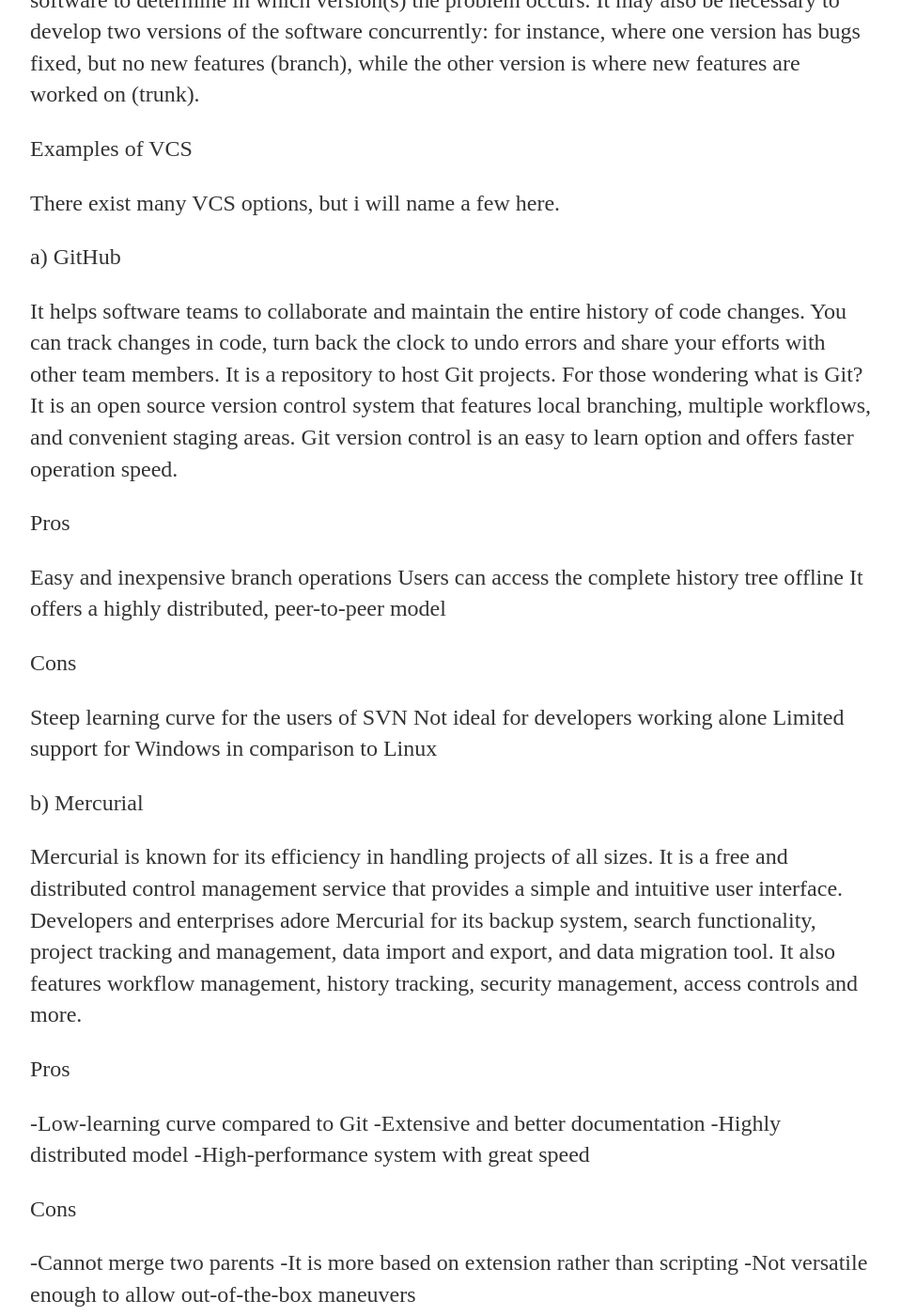
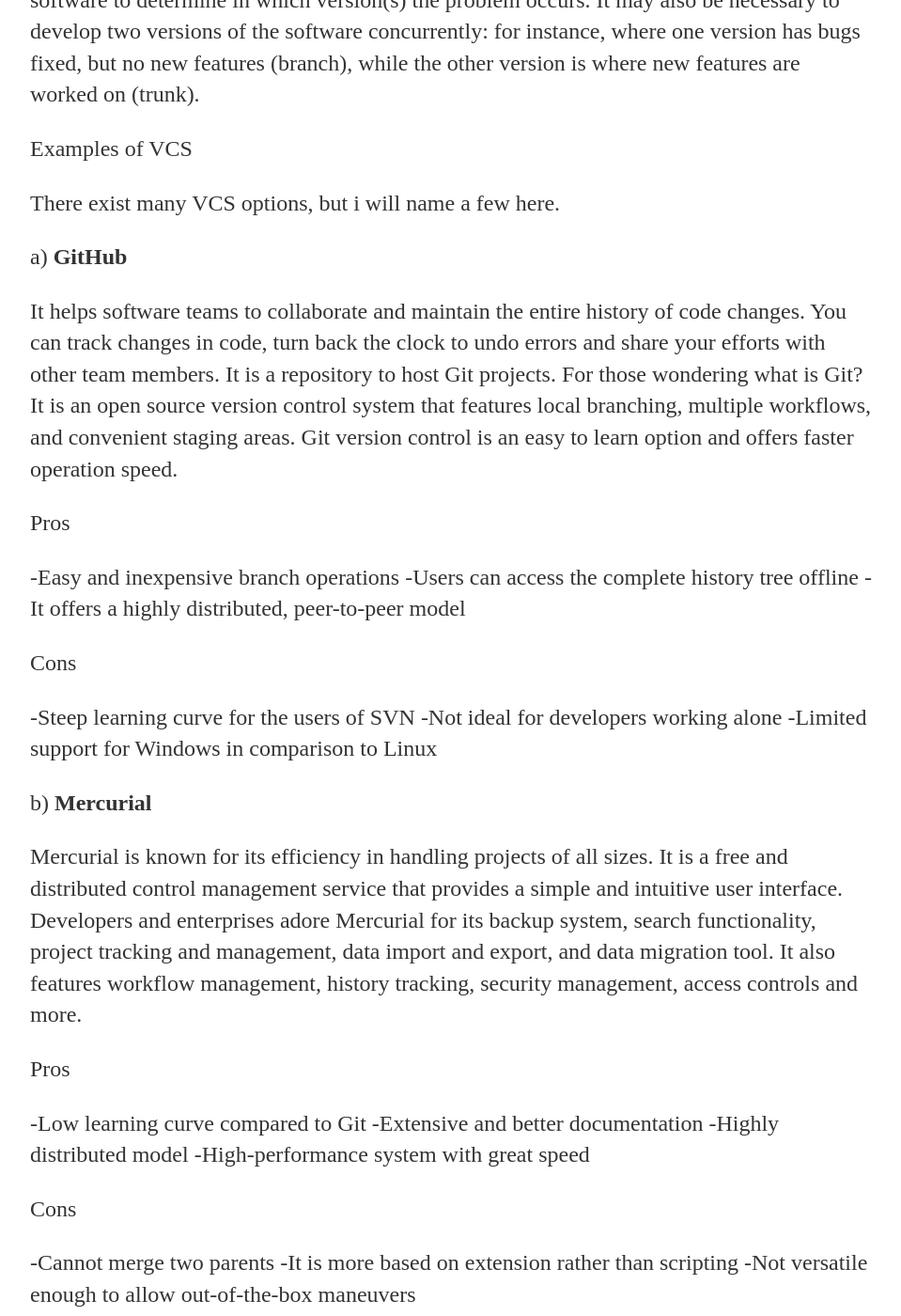
Before and after one commit to TatianaNsei/TatianaNsei.github.io, a Jekyll site: the page built from _posts/2020-04-09-Version-Control.md, in a window 1280 px wide and 1400 px high, scrolled down 1332 px. Shown: the whole window at 94% size, without its empty margins (160-1119 px from the left). Built offline with Jekyll 4.4.1, drawn with Linux system fonts in a browser that asks for light colours; some of the changed text lies outside the part shown.

```diff
--- a/_posts/2020-04-09-Version-Control.md
+++ b/_posts/2020-04-09-Version-Control.md
@@ -27,31 +27,31 @@ If you are a graphic or web designer and want to keep every version of an image
 
   There exist many VCS options, but i will name a few here.
 
-a) GitHub
+a) <strong>GitHub </strong>
 
 It helps software teams to collaborate and maintain the entire history of code changes. You can track changes in code, turn back the clock to undo errors and share your efforts with other team members.
 It is a repository to host Git projects. For those wondering what is Git? It is an open source version control system that features local branching, multiple workflows, and convenient staging areas. Git version control is an easy to learn option and offers faster operation speed.
 
  Pros
 
-Easy and inexpensive branch operations
-Users can access the complete history tree offline
-It offers a highly distributed, peer-to-peer model
+-Easy and inexpensive branch operations
+-Users can access the complete history tree offline
+-It offers a highly distributed, peer-to-peer model
 
 Cons
 
-Steep learning curve for the users of SVN
-Not ideal for developers working alone
-Limited support for Windows in comparison to Linux
+-Steep learning curve for the users of SVN
+-Not ideal for developers working alone
+-Limited support for Windows in comparison to Linux
 
-b) Mercurial
+b) <strong>Mercurial </strong>
 
 Mercurial is known for its efficiency in handling projects of all sizes. It is a free and distributed control management service that provides a simple and intuitive user interface.
 Developers and enterprises adore Mercurial for its backup system, search functionality, project tracking and management, data import and export, and data migration tool. It also features workflow management, history tracking, security management, access controls and more.
 
 Pros
 
--Low-learning curve compared to Git
+-Low learning curve compared to Git
 -Extensive and better documentation
 -Highly distributed model
 -High-performance system with great speed
@@ -62,7 +62,7 @@ Pros
 -It is more based on extension rather than scripting
 -Not versatile enough to allow out-of-the-box maneuvers
 
-c) GitLab
+c) <strong>GitLab</strong>
 
 GitLab comes with a lot of handy features like an integrated project, a project website, etc. Using the continuous integration (CI) capabilities of GitLab, you can automatically test and deliver the code.
 You can access all the aspects of a project, view code, pull requests, and combine the conflict resolution.
@@ -73,18 +73,18 @@ Beanstalk is an ideal option for those who need to work from remote places. This
 It can be integrated with messaging and email platforms for efficient collaborations related to codes and updates. It supports both Git and SVN and comes with built-in analytics features.
 For security, it leverages encryption, two-factor authentication, and password protection functionalities.
 
-e) PerForce
+e) <strong>PerForce</strong>
 
 Perforce delivers the version control capabilities through its HelixCore. The HelixCore comes with a single platform for seamless team collaboration, and support for both centralized and distributed development workflows.
 It is a security solution that protects the most valuable assets. HelixCore allows you to track the code changes accurately and facilitates a complete Git ecosystem.
 
-f)  Microsoft Team Foundation Server
+f)  <strong>Microsoft Team Foundation Server</strong>
 
 Developed by Microsoft, the Team Foundation Server is an enterprise-grade tool to manage source code and other services that need versioning. It can keep track of work items to find defects, requirements, and scenarios in a project.
 It comes with several unique features like Team Build, data collection and reporting, Team Project Portal, Team Foundation Shared Services, etc.
 
 
-  Pros and Cons of using Version Control Softwares (VCS)
+  <h3><strong>Pros and Cons of using Version Control Softwares (VCS)</strong></h3>
 
   Pros
 
```
